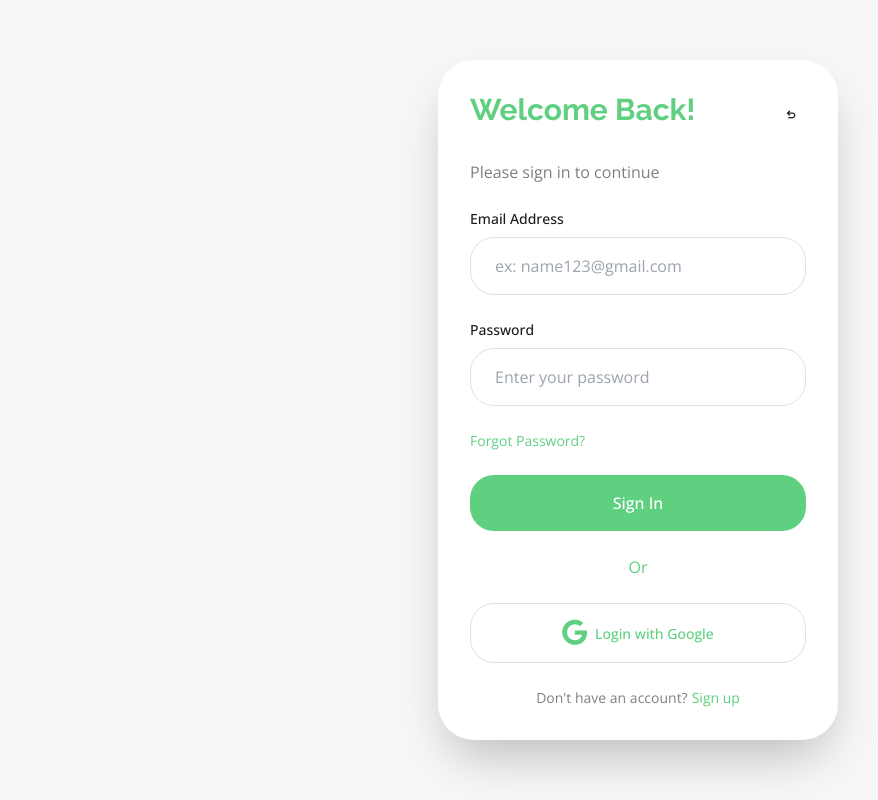
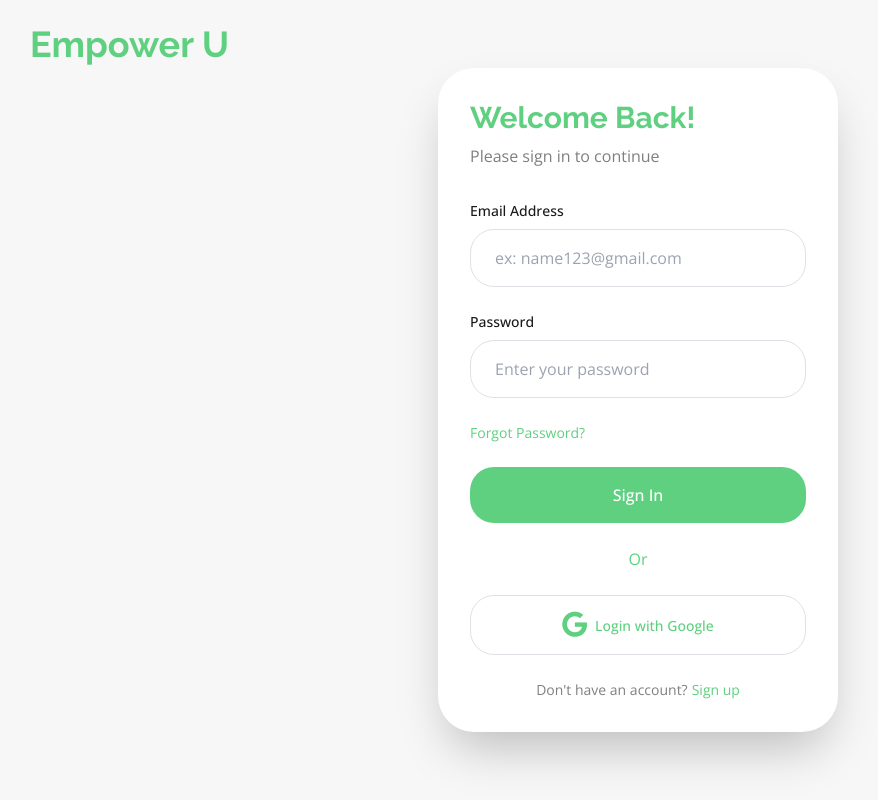
Before and after one commit to KrivonZa/mentor_FE, a React (Vite) app: page /auth in a window 1280 px wide. Shown: the whole page, without its empty margins (2-880 px from the left). Built offline with nearby package versions, Linux system fonts and the light colour scheme.

Commit message:
feat: Add Logo for login, signup and admin sidebar

```diff
--- a/src/components/Admin/AdminSidebar.jsx
+++ b/src/components/Admin/AdminSidebar.jsx
@@ -31,10 +31,9 @@ export function AdminSidebar() {
 
   return (
     <aside className="d-flex flex-column w-64 bg-white shadow-lg" style={{ width: "250px", height: "100vh" }}>
-      <div className="p-3 bg-success text-white text-center fw-bold">
-        <button onClick={() => navigate("/admin")} className="w-100 d-flex flex-column align-items-center justify-content-center border-0 bg-transparent">
-          <img src={user?.avatar} className="rounded-circle object-fit-cover" style={{ width: "40px", height: "40px" }} />
-          <p>{user?.fullname}</p>
+      <div className="px-3 py-4 bg-success text-center fw-bold">
+        <button onClick={() => navigate("/admin")}>
+          <h1 className="text-white fs-4">Empower U</h1>
         </button>
       </div>
       <nav className="flex-grow-1">
--- a/src/modules/authPage/LoginForm.jsx
+++ b/src/modules/authPage/LoginForm.jsx
@@ -1,12 +1,11 @@
 import React, { useEffect, useState, useContext } from "react";
-import { Link, useNavigate, useLocation } from "react-router-dom";
+import { Link, useNavigate, useLocation } from "react-router-dom"; // Import useLocation
 import "/public/css/Login.scss";
 import authenService from "../../services/authenService";
 import Swal from "sweetalert2";
 import { toast } from "react-toastify";
 import { AppContext } from "../../routes/AppProvider";
 import { Spin } from "antd";
-import "./login.scss";
 
 export function LoginForm() {
   const [loading, setLoading] = useState(false);
@@ -17,7 +16,7 @@ export function LoginForm() {
   const { login } = useContext(AppContext);
 
   const navigate = useNavigate();
-  const location = useLocation();
+  const location = useLocation(); // Get the current URL
 
   useEffect(() => {
     const params = new URLSearchParams(location.search);
@@ -30,10 +29,10 @@ export function LoginForm() {
         text: "Your account has been successfully created. Please log in.",
         confirmButtonText: "OK",
       }).then(() => {
-        navigate("/auth", { replace: true });
+        navigate("/auth", { replace: true }); // Remove ?check=true from URL
       });
     }
-  }, [location, navigate]);
+  }, [location, navigate]); // Runs when location changes
 
   const handleChange = (event) => {
     setLoginData({ ...loginData, [event.target.name]: event.target.value });
@@ -41,36 +40,33 @@ export function LoginForm() {
 
   const handleSubmit = async (event) => {
     event.preventDefault();
-    setLoading(true);
+    setLoading(true)
     try {
       login(loginData);
     } catch (err) {
       toast.error("Invalid Username or Password");
     }
-    setLoading(false);
+    setLoading(false)
   };
-
-  const handleUndo = () => {
-    navigate("/");
-  };
-
   return (
     <div id="loginContainer">
       <div id="webcrumbs">
+        <Link
+          to="/"
+          className="absolute flex items-center text-neutral-600 px-2"
+        >
+          <div className="mt-4 ms-4">
+            <h1 className="font-bold text-4xl text-[#5fd080]">Empower U</h1>
+          </div>
+        </Link>
         <div className="min-h-screen w-full flex items-center justify-center bg-neutral-50">
           <div className="w-[400px] bg-white rounded-xl shadow-2xl p-8 transform hover:scale-105 transition-all duration-300">
-            {/* Title Section */}
-            <div className="login-header">
+            <header className="mb-8">
               <h1 className="text-3xl font-bold text-[#5fd080] mb-2">
                 Welcome Back!
               </h1>
-              <button onClick={handleUndo} className="undo-button">
-                <span className="material-symbols-outlined">undo</span>
-              </button>
-            </div>
-            <p className="text-neutral-600 mb-6">Please sign in to continue</p>
-
-            {/* Form Section */}
+              <p className="text-neutral-600">Please sign in to continue</p>
+            </header>
             <form className="space-y-6" onSubmit={handleSubmit}>
               <div>
                 <label className="block text-sm font-medium mb-2">
@@ -111,7 +107,7 @@ export function LoginForm() {
                 disabled={loading}
                 className="w-full bg-[#5fd080] text-white py-3 rounded-lg font-medium hover:bg-[#4db068] transform hover:-translate-y-0.5 transition-all duration-200"
               >
-                {loading && <Spin size="small" style={{ marginRight: "20px" }} />}
+                {loading && <Spin size="small" style={{ marginRight: '20px' }} />}
                 <span>Sign In</span>
               </button>
               <p className="text-[#5fd080] text-center">Or</p>
--- a/src/modules/authPage/SignupForm.jsx
+++ b/src/modules/authPage/SignupForm.jsx
@@ -46,18 +46,16 @@ export const SignupForm = () => {
 
   return (
     <div id="signupContainer">
+      <div id="webcrumbs">
         <Link
           to="/"
-        className="absolute top-4 left-4 flex items-center justify-center text-neutral-600 px-2"
+          className="flex items-center text-neutral-600 px-2"
         >
-        <span className="material-symbols-outlined mr-2 p-1">
-          home
-        </span>
-        <span className="font-medium text-sm">
-          Home
-        </span>
+          <div className="mt-4 ms-4">
+            <h1 className="font-bold text-4xl text-[#5fd080]">Empower U</h1>
+          </div>
         </Link>
-      <div id="signupForm" className="d-flex items-center justify-center min-h-screen" style={{ height: "100vh" }}>
+        <div id="signupForm" className="d-flex items-center justify-center min-h-screen">
           <div className="w-[480px] bg-white rounded-xl p-8 shadow-lg m-auto">
             <div className="text-center mb-8">
               <h1 className="text-3xl font-bold mb-2">Create Account</h1>
@@ -130,5 +128,6 @@ export const SignupForm = () => {
           </div>
         </div>
       </div>
+    </div>
   );
 };
--- a/src/modules/authPage/login.scss
+++ /dev/null
@@ -1,38 +0,0 @@
-.undo-button {
-  display: flex;
-  align-items: center;
-  padding: 8px 14px;
-  color: #5fd080;
-  border: 1px solid #5fd080;
-  border-radius: 6px;
-  background: none;
-  cursor: pointer;
-  transition: all 0.2s ease-in-out;
-
-  &:hover {
-    background-color: #5fd080;
-    color: white;
-    transform: translateY(-2px);
-  }
-
-  .material-symbols-outlined {
-    margin-right: 8px;
-    font-size: 20px;
-  }
-
-  span:last-child {
-    font-size: 14px;
-    font-weight: 500;
-  }
-}
-
-.login-header {
-  display: flex;
-  justify-content: space-between;
-  align-items: center;
-  margin-bottom: 1.5rem;
-}
-
-.header-text {
-  flex-grow: 1;
-}
```
Lines whose indentation alone changed are shown as unchanged.
